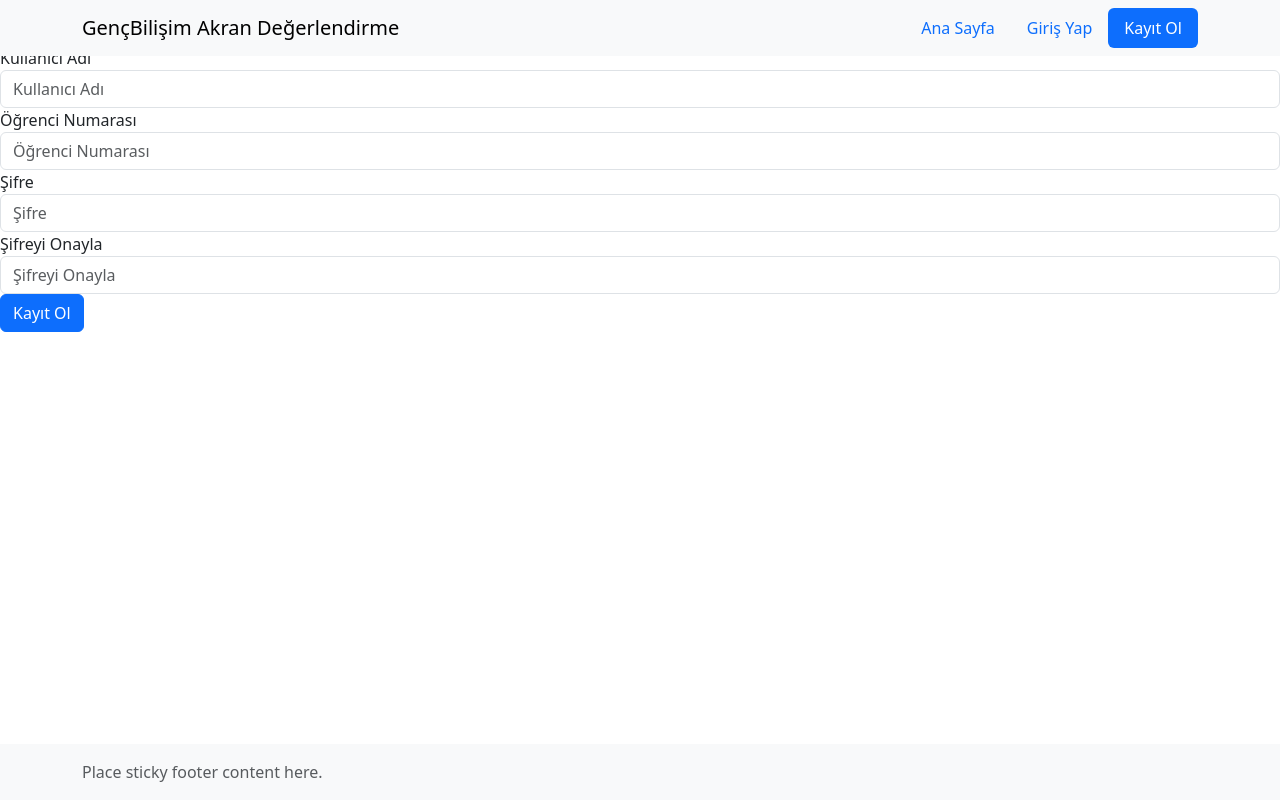
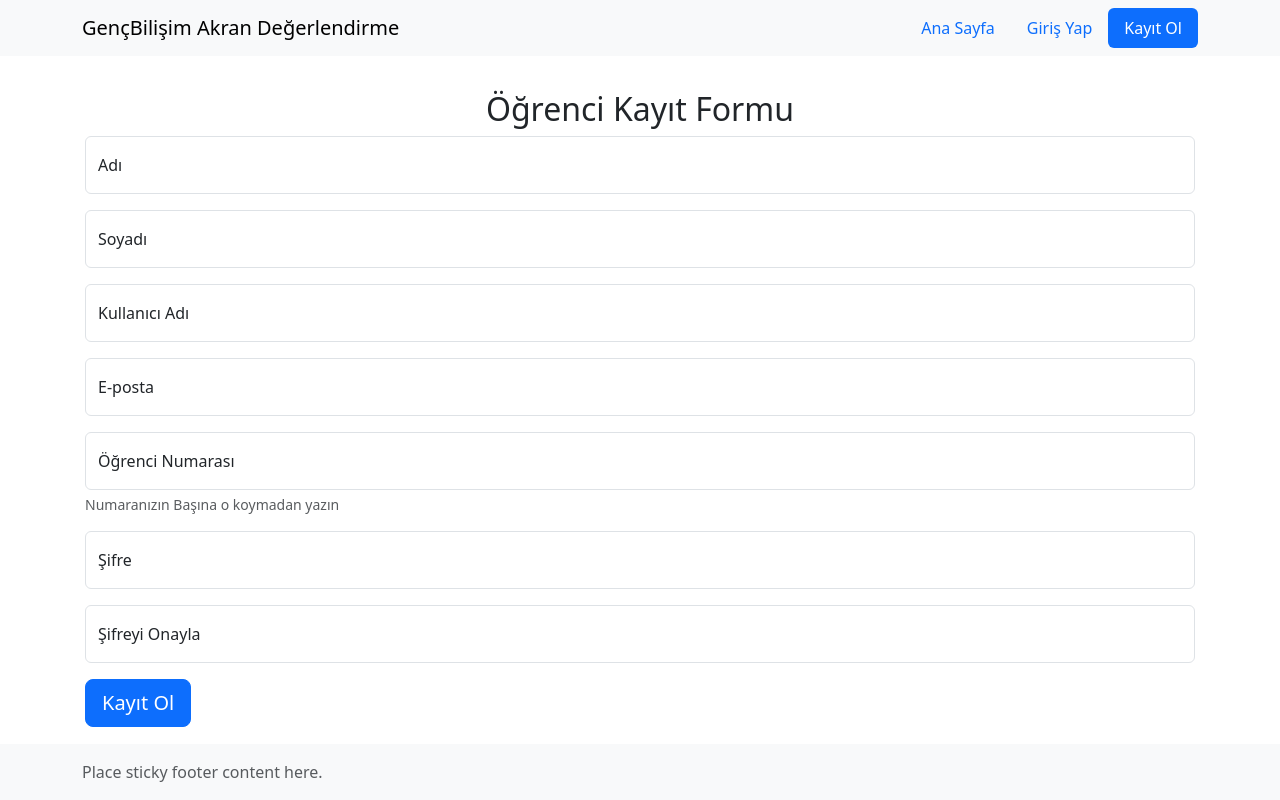
Before and after one commit to sametatabasch/akran_degerlendirme, a Flask app: page /register in a window 1280 px wide. Run offline with Flask 3, Linux system fonts and the light colour scheme; some libraries are stand-ins or nearby versions.

Commit message:
öğrenci tablosuna ad soyad ve mail alanları eklendi kayıt ol sayfası düzenlendi. Kayıt olma işlemleri düzenlendi

```diff
--- a/akran_degerlendirme.py
+++ b/akran_degerlendirme.py
@@ -123,8 +123,14 @@ def register():
 
     if form.validate_on_submit():
         hashed_password = bcrypt.generate_password_hash(form.password.data).decode('utf-8')
-        student = Student(username=form.username.data, student_number=form.student_number.data,
-                          password=hashed_password)
+        student = Student(
+            first_name=form.first_name.data,
+            last_name=form.last_name.data,
+            username=form.username.data,
+            email=form.email.data,
+            student_number=form.student_number.data,
+            password=hashed_password
+        )
         db.session.add(student)
         db.session.commit()
 
--- a/forms.py
+++ b/forms.py
@@ -1,12 +1,15 @@
 from flask_wtf import FlaskForm
 from wtforms import StringField, PasswordField, SubmitField
-from wtforms.validators import DataRequired, Length, EqualTo, ValidationError
+from wtforms.validators import DataRequired, Length, EqualTo, ValidationError, Email
 from models import Student
 
 
 class RegistrationForm(FlaskForm):
+    first_name = StringField('Adı', validators=[DataRequired(), Length(min=2, max=30)])
+    last_name = StringField('Soyadı', validators=[DataRequired(), Length(min=2, max=30)])
     username = StringField('Kullanıcı Adı', validators=[DataRequired(), Length(min=2, max=20)])
-    student_number = StringField('Öğrenci Numarası', validators=[DataRequired(), Length(min=9, max=9)])
+    email = StringField('E-posta', validators=[DataRequired(), Email()])
+    student_number = StringField('Öğrenci Numarası', validators=[DataRequired(), Length(min=9, max=9)], render_kw={'aria-describedby': 'student_number_help'})
     password = PasswordField('Şifre', validators=[DataRequired(), Length(min=6)])
     confirm_password = PasswordField('Şifreyi Onayla', validators=[DataRequired(), EqualTo('password')])
     submit = SubmitField('Kayıt Ol')
@@ -15,6 +18,11 @@ class RegistrationForm(FlaskForm):
         student = Student.query.filter_by(username=username.data).first()
         if student:
             raise ValidationError('Bu kullanıcı adı zaten alınmış. Lütfen başka bir kullanıcı adı seçin.')
+
+    def validate_email(self, email):
+        student = Student.query.filter_by(email=email.data).first()
+        if student:
+            raise ValidationError('Bu e-posta adresi zaten kullanılıyor. Lütfen başka bir e-posta adresi seçin.')
 
     def validate_student_number(self, student_number):
         student = Student.query.filter_by(student_number=student_number.data).first()
--- a/models.py
+++ b/models.py
@@ -6,7 +6,10 @@ db = SQLAlchemy()
 
 class Student(UserMixin, db.Model):
     id = db.Column(db.Integer, primary_key=True)
+    first_name = db.Column(db.String(30), nullable=False)
+    last_name = db.Column(db.String(30), nullable=False)
     username = db.Column(db.String(20), unique=True, nullable=False)
+    email = db.Column(db.String(120), unique=True, nullable=False)
     student_number = db.Column(db.String(9), unique=True, nullable=False)
     password = db.Column(db.String(60), nullable=False)
     project_ratings = db.relationship('ProjectRating', backref='student', lazy=True)
--- a/setup.py
+++ b/setup.py
@@ -15,7 +15,8 @@ setup(
         'flask_bcrypt',
         'flask_login',
         'flask_sqlalchemy',
-        'flask_wtf'
+        'flask_wtf',
+        'email_validator'
     ],
     entry_points={
         'console_scripts': [
--- a/templates/register.html
+++ b/templates/register.html
@@ -3,44 +3,84 @@
 {% block title %}Öğrenci Kayıt Formu{% endblock %}
 
 {% block content %}
-    <h2>Öğrenci Kayıt Formu</h2>
+    {% with messages = get_flashed_messages(with_categories=true) %}
+        {% if messages %}
+            <div class="container">
+                {% for category, message in messages %}
+                    <div class="alert alert-{{ category }} alert-dismissible fade show" role="alert">
+                        {{ message }}
+                        <button type="button" class="btn-close" data-bs-dismiss="alert" aria-label="Close"></button>
+                    </div>
+                {% endfor %}
+            </div>
+        {% endif %}
+    {% endwith %}
+    <div class="container">
+        <h2 class="text-center">Öğrenci Kayıt Formu</h2>
         <form method="POST" action="{{ url_for('register') }}">
             {{ form.hidden_tag() }}
 
-        <div>
+            <div class="form-floating">
+                {{ form.first_name(placeholder="", class="form-control mb-3", id="username") }}
+                {{ form.first_name.label(for="first_name") }}
+                {% for error in form.first_name.errors %}
+                    <span style="color: red;">{{ error }}</span>
+                {% endfor %}
+            </div>
+
+            <div class="form-floating">
+                {{ form.last_name(placeholder="", class="form-control mb-3", id="username") }}
+                {{ form.last_name.label(for="last_name") }}
+                {% for error in form.last_name.errors %}
+                    <span style="color: red;">{{ error }}</span>
+                {% endfor %}
+            </div>
+
+            <div class="form-floating">
+                {{ form.username(placeholder="Kullanıcı Adı", class="form-control mb-3", id="username") }}
                 {{ form.username.label(for="username") }}
-            {{ form.username(placeholder="Kullanıcı Adı", class="form-control", id="username") }}
                 {% for error in form.username.errors %}
                     <span style="color: red;">{{ error }}</span>
                 {% endfor %}
             </div>
 
-        <div>
+            <div class="form-floating">
+                {{ form.email(placeholder="Email", class="form-control mb-3", id="email") }}
+                {{ form.email.label(for="email") }}
+                {% for error in form.email.errors %}
+                    <span style="color: red;">{{ error }}</span>
+                {% endfor %}
+            </div>
+
+            <div class="form-floating">
+                {{ form.student_number(placeholder="Öğrenci Numarası", class="form-control", id="student_number") }}
                 {{ form.student_number.label(for="student_number") }}
-            {{ form.student_number(placeholder="Öğrenci Numarası", class="form-control", id="student_number") }}
+                <div id="student_number_help" class="form-text  mb-3">Numaranızın Başına o koymadan yazın</div>
                 {% for error in form.student_number.errors %}
                     <span style="color: red;">{{ error }}</span>
                 {% endfor %}
             </div>
 
-        <div>
+            <div class="form-floating">
+                {{ form.password(placeholder="Şifre", class="form-control mb-3", id="password") }}
                 {{ form.password.label(for="password") }}
-            {{ form.password(placeholder="Şifre", class="form-control", id="password") }}
                 {% for error in form.password.errors %}
                     <span style="color: red;">{{ error }}</span>
                 {% endfor %}
             </div>
 
-        <div>
+            <div class="form-floating">
+                {{ form.confirm_password(placeholder="Şifreyi Onayla", class="form-control mb-3", id="confirm_password") }}
                 {{ form.confirm_password.label(for="confirm_password") }}
-            {{ form.confirm_password(placeholder="Şifreyi Onayla", class="form-control", id="confirm_password") }}
                 {% for error in form.confirm_password.errors %}
                     <span style="color: red;">{{ error }}</span>
                 {% endfor %}
             </div>
 
             <div>
-            {{ form.submit(class="btn btn-primary") }}
+                {{ form.submit(class="btn btn-primary btn-lg") }}
             </div>
         </form>
+    </div>
+
 {% endblock %}
```
Lines whose indentation alone changed are shown as unchanged.
